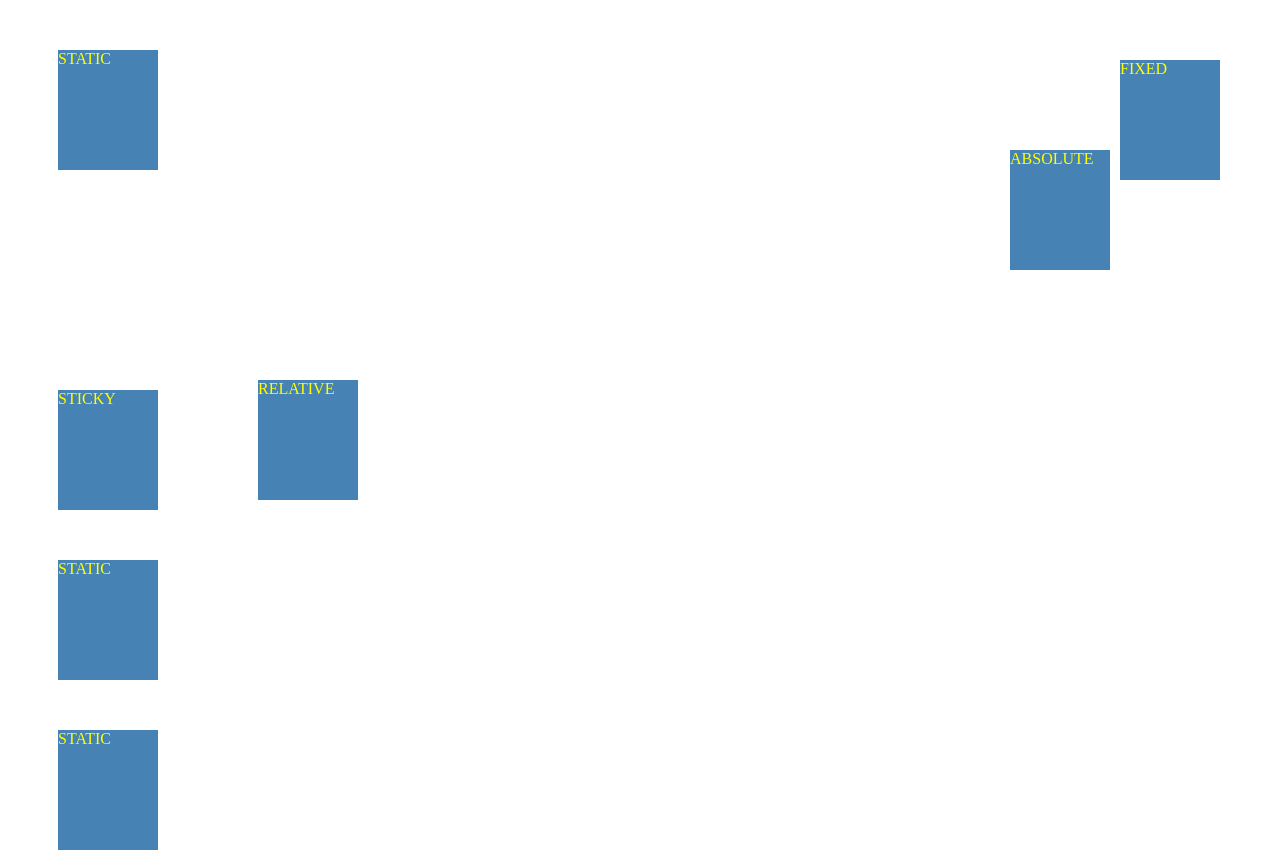
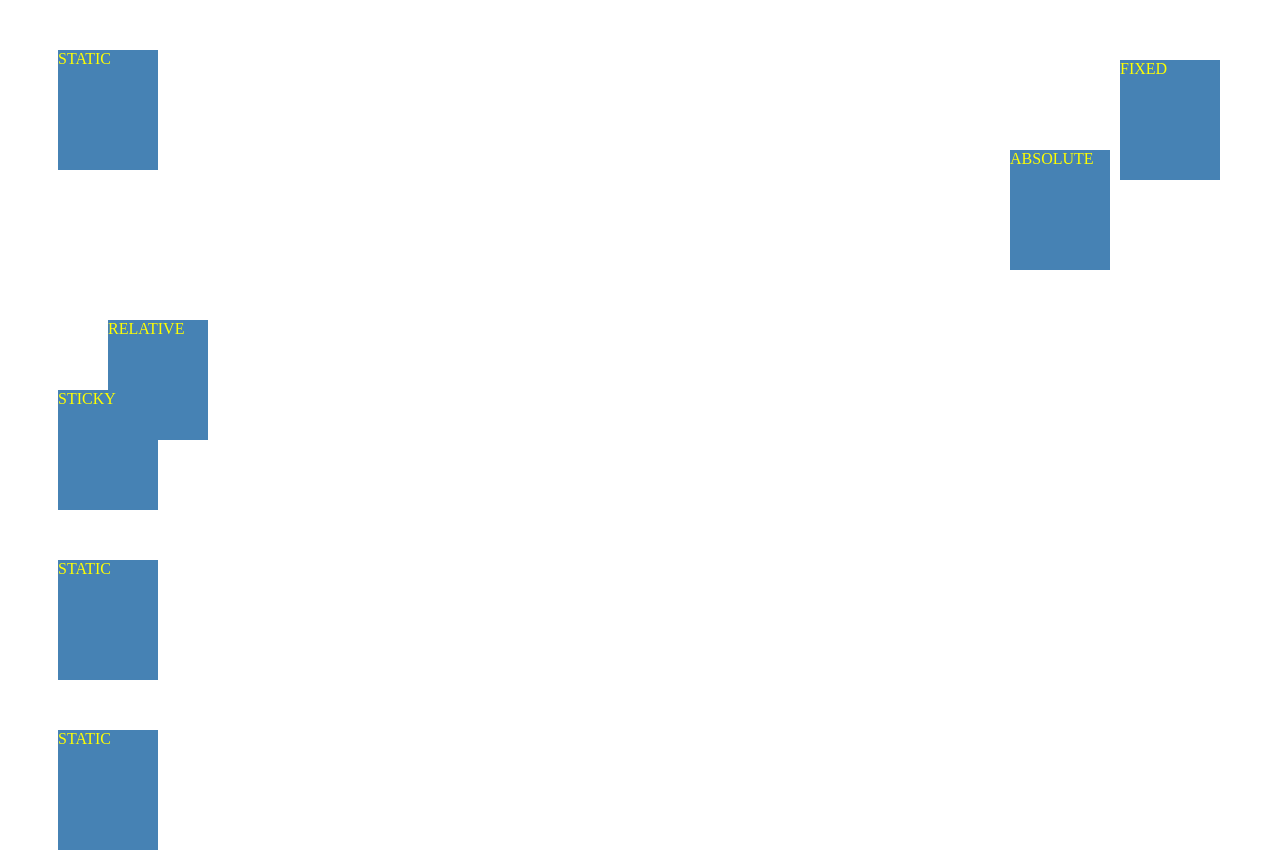
Before and after one commit to Alberto-RosalesC/Programacion_Web, a plain HTML site: page Parcial1/Position/Posicionamiento.html in a window 1280 px wide. Shown: the top 853 px of the page. Drawn offline with Linux system fonts and the light colour scheme.

```diff
--- a/Parcial1/Position/Styles_Position.css
+++ b/Parcial1/Position/Styles_Position.css
@@ -12,8 +12,9 @@
 }
 #Caja2 {
     position: relative;
-    top: 160px;
-    left: 200px;
+    top: 100px;
+    left: 50PX;
+
 }
 
 #Caja3 {
@@ -28,7 +29,7 @@
     right: 10px;
 
 }
-#Caja6 {
+#Caja5 {
     position: sticky;
     top: 100px;
 }
```
